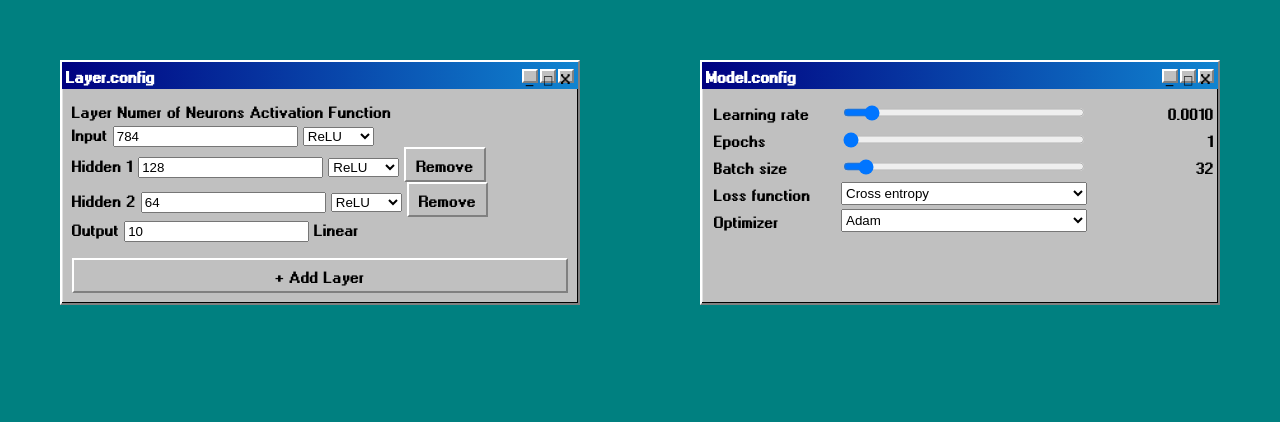
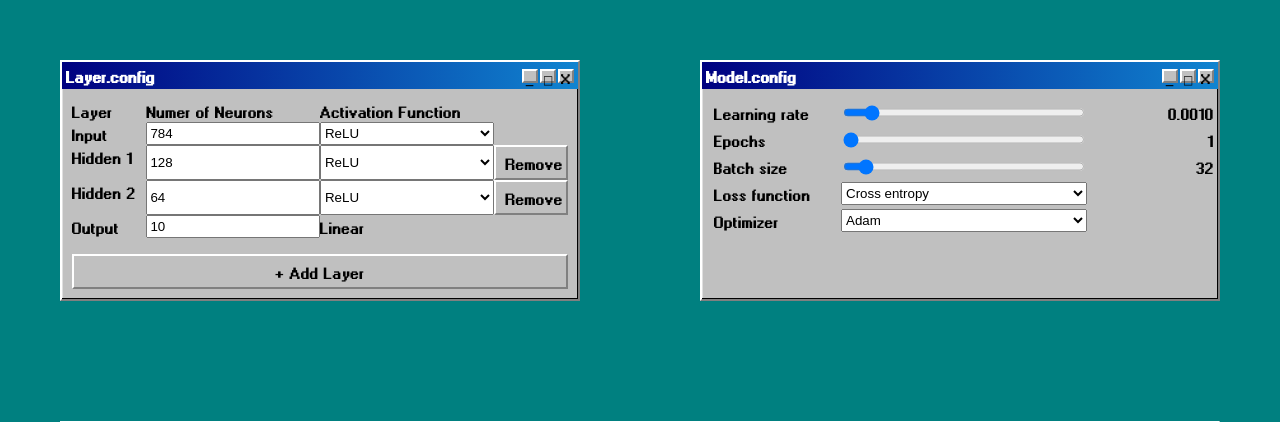
Before and after one commit to jwannamaker/neural-web-tool, a Flask app: page /sandbox/ in a window 1280 px wide. Shown: the top 422 px of the page. Run offline with Flask 3, Linux system fonts and the light colour scheme.

Commit message:
Fix layer-config-header and layer-config-row alignment to match. Create function to accomodate labeling the config rows for better clarity

```diff
--- a/static/style.css
+++ b/static/style.css
@@ -107,7 +107,8 @@ body {
     padding: 2px;
 }
 
-.layer-config-row .layer-config-header {
+.layer-config-row,
+.layer-config-header {
     display: grid;
     grid-template-columns: 15% 35% 35% 15%;
 }
```
